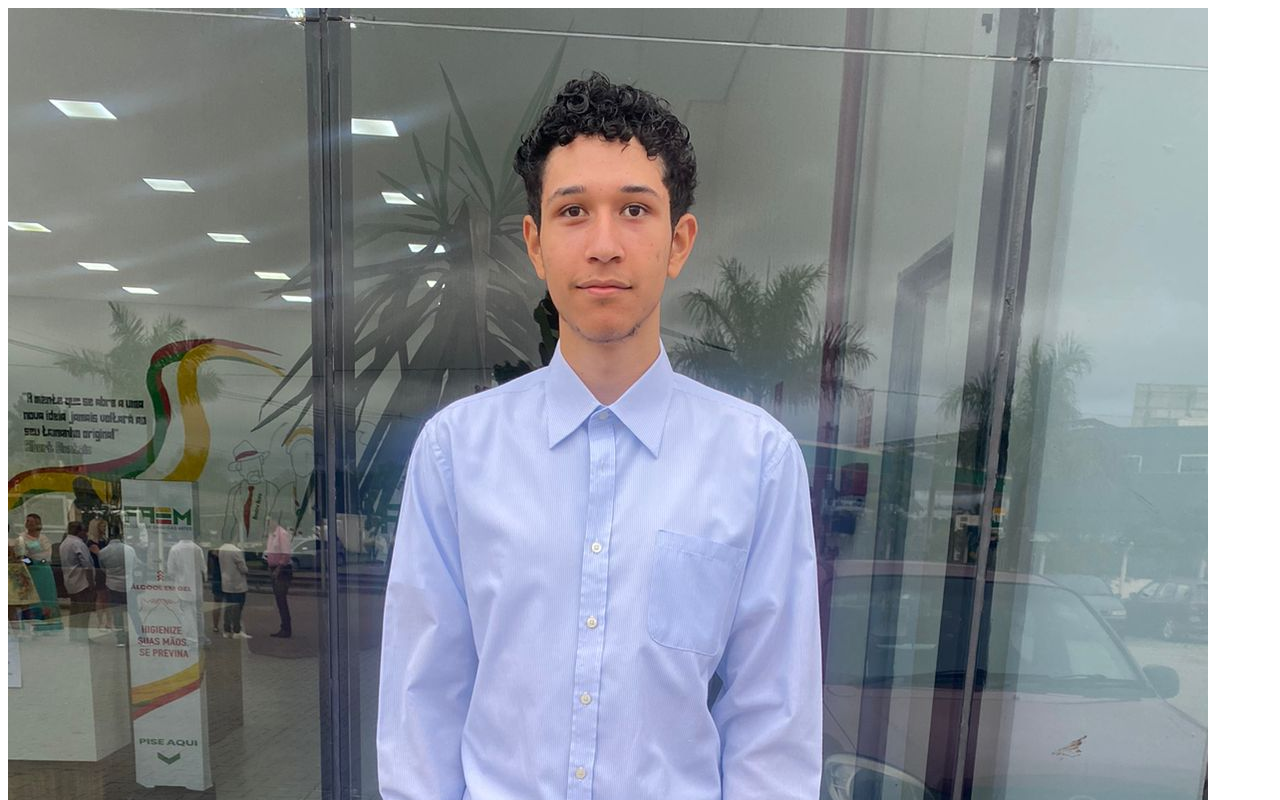
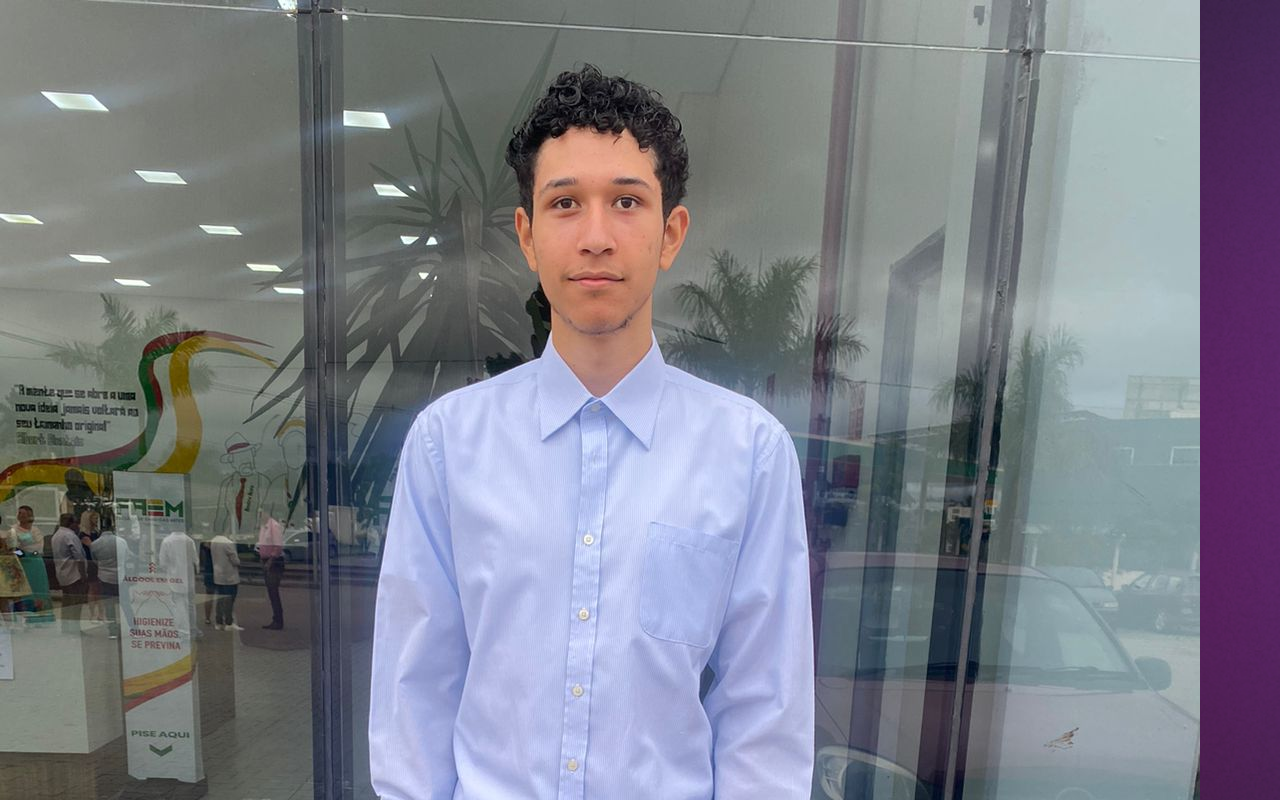
Before and after one commit to raulcommits/Portfolio, a plain HTML site: page index.html in a window 1280 px wide. Shown: the top 800 px of the page. Drawn offline with nearby package versions, Linux system fonts and the light colour scheme.

Commit message:
Início do CSS

```diff
--- a/css/portfolio.css
+++ b/css/portfolio.css
@@ -1,3 +1,13 @@
+* {
+    margin: 0;
+    padding: 0;
+    box-sizing: border-box;
+}
+
 a {
     text-decoration: none;
 }
+
+body {
+    background: url("../img/bg-desktop.jpg") no-repeat top center/cover;
+}
```
Also changed, not shown: img/bg-desktop.jpg (added).
